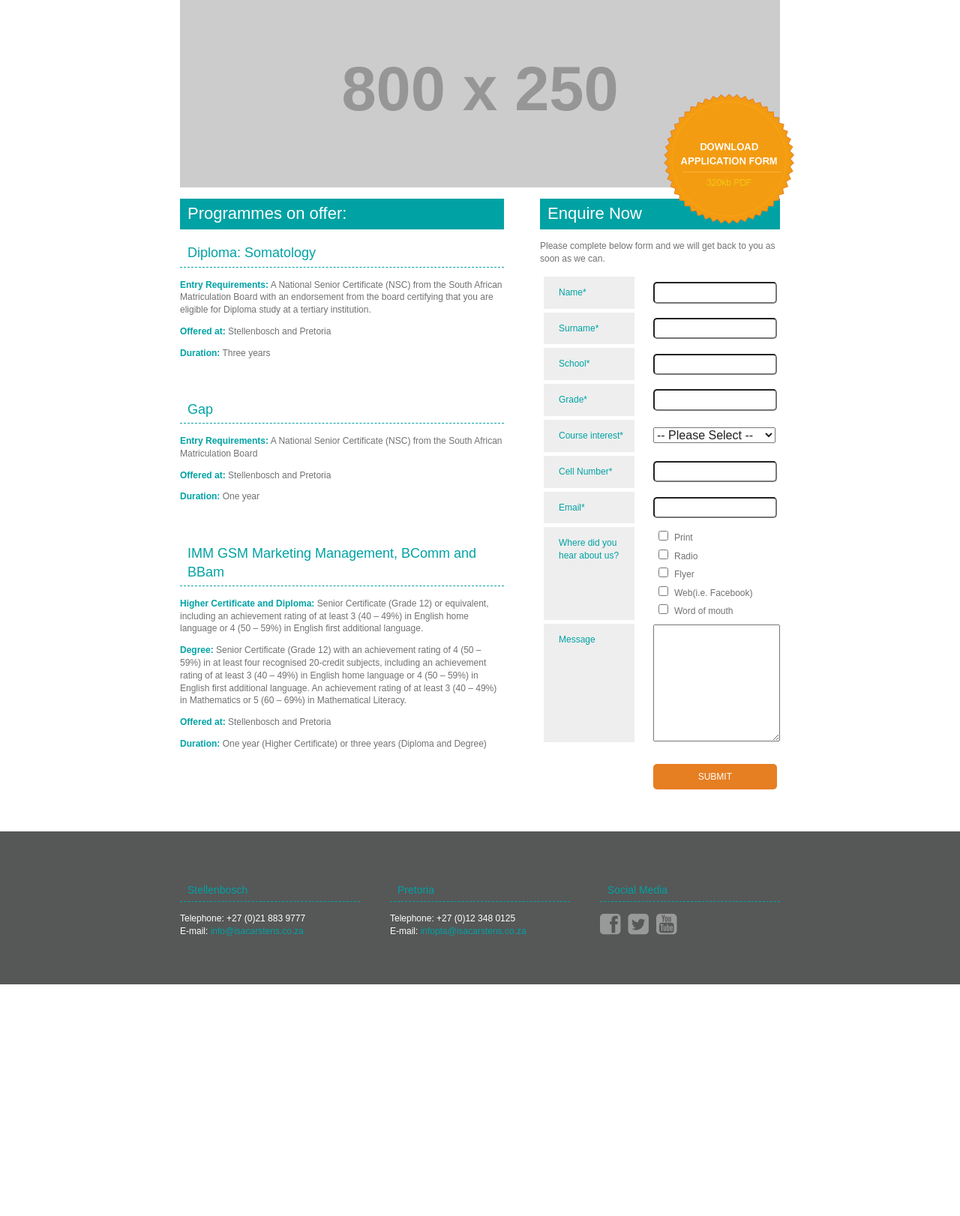
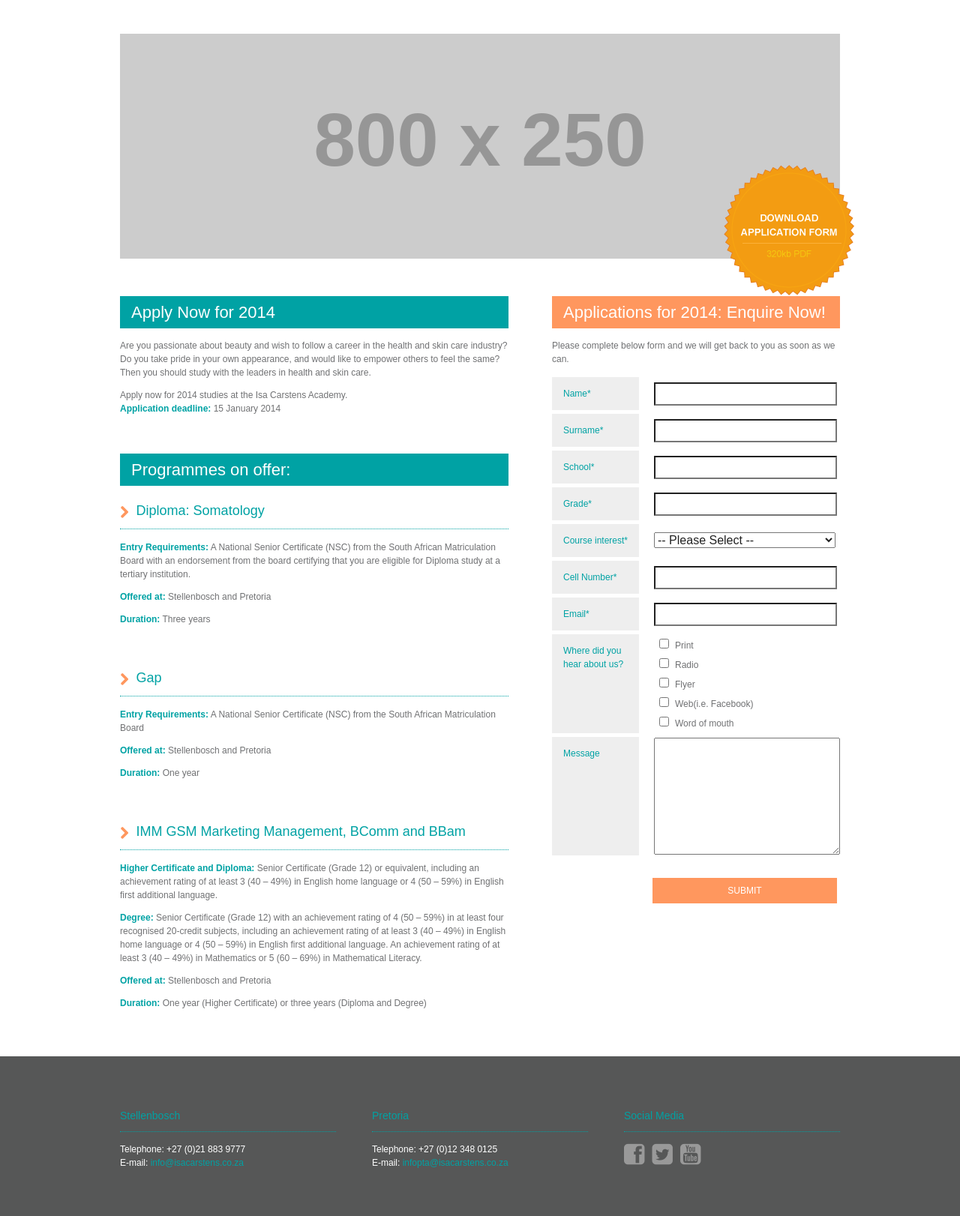
Before and after one commit to Fishgate/isa_micro, a PHP site: page / in a window 1280 px wide. Shown: the whole page at 75% size. Before the commit the page ends 1313 px from the top, so only its background shows below. Run offline with PHP 8.4, Linux system fonts and the light colour scheme; grey boxes labelled with a size stand in for pictures from a placeholder-image service; some libraries are stand-ins or nearby versions.

Commit message:
Jans changes

```diff
--- a/htdocs/css/main.css
+++ b/htdocs/css/main.css
@@ -20,7 +20,15 @@ textarea {
 
 html {
     font-size: 1em;
-    line-height: 1.4;
+    line-height: 1.5;
+}
+
+.gold {
+    background: #FF975E;
+}
+.course-icon {
+    color: #FF975E;
+    padding-top: 7px;
 }
 
 /*
@@ -125,7 +133,7 @@ strong{
     color: #00a2a4;
 }
 .wrapper{
-    width: 800px;
+    width: 960px;
     margin: 0 auto;
 }
 h1, h2, h3, h4, h5, h6{
@@ -136,19 +144,19 @@ h1{
     background: #00a2a4;
     font-size: 22px;
     color: #fff;
-    padding: 5px 10px;
+    padding: 5px 15px;
 }
 h2{
     color: #00a2a4;
     font-size: 18px;
-    padding: 5px 10px;
-    border-bottom: 1px dashed #00a2a4;
+    padding: 5px 0px 10px;
+    border-bottom: 1px dotted #00a2a4;
 }
 h3{
     color: #00a2a4;
     font-size: 14px;
-    padding: 5px 10px;
-    border-bottom: 1px dashed #00a2a4;
+    padding: 5px 0px 10px;
+    border-bottom: 1px dotted #00a2a4;
 }
 
 /*********************
@@ -182,6 +190,8 @@ h3{
 *********************/
 header{
     position: relative;
+    margin-top: 45px;
+    margin-bottom: 35px;
 }
 .download_desktop{
     position: absolute;
@@ -197,7 +207,8 @@ header{
 
 .fg-form-titles, .fg-form-inputs{
     border: 5px solid #fff;
-    padding-left: 20px;
+    border-left: 0px;
+    padding-left: 15px;
 }
 
 .fg-form-titles{
@@ -220,10 +231,10 @@ input{
     -webkit-border-radius: 5px;
     -moz-border-radius: 5px;
     -o-border-radius: 5px;
-    border-radius: 5px;
+    border-radius: 0px;
 }
 input[type=submit]{
-    background: #e67e22;
+    background: #FF975E;
     color: #fff;
     border: none;
     text-transform: uppercase;
@@ -286,7 +297,7 @@ footer{
 .readmore{
     text-decoration: none;
     color: #fff;
-    background: #e67e22;
+    background: #FF975E;
     padding: 10px;
     font-weight: 100;
     line-height: 30px;
@@ -402,7 +413,7 @@ footer{
    Modify as content requires.
    ========================================================================== */
 
-@media only screen and (max-width: 800px) {
+@media only screen and (max-width: 960px) {
     /*---- WRAPPER --*/
     .wrapper{
         width: 90%;
--- a/htdocs/index.php
+++ b/htdocs/index.php
@@ -6,7 +6,7 @@
     <head>
         <meta charset="utf-8">
         <meta http-equiv="X-UA-Compatible" content="IE=edge">
-        <title>Isa Carstens Applications for 2014</title>
+        <title>Isa Carstens Academy: Apply Now for 2014</title>
         <meta name="description" content="">
         <meta name="viewport" content="width=device-width, initial-scale=1">
 
@@ -43,7 +43,7 @@
                 <article class="micro-form"><!-- floats left -->
                     <!--=========================== FG FORM =========-->
                     <div id="main-form">
-                        <h1>Enquire Now</h1>
+                        <h1 class="gold">Applications for 2014: Enquire Now!</h1>
                         <p style="margin: 10px 0;">Please complete below form and we will get back to you as soon as we can.</p>
                         <form id="fg_form">
                             <table width="100%">
@@ -124,6 +124,7 @@
                                 </tr>
                             </table>
                         </form>
+                        <br/>
                     </div>
                     <!--=========================== END FG FORM =========-->
                 </article>
@@ -133,8 +134,12 @@
                 --------------------->
                 <article class="micro-infos"><!-- floats right -->
                     <!-- //////////////////////////////// COURSE -->
+                    <h1>Apply Now for 2014</h1>
+                    <p>Are you passionate about beauty and wish to follow a career in the health and skin care industry? Do you take pride in your own appearance, and would like to empower others to feel the same? Then you should study with the leaders in health and skin care.</p>
+                    <p>Apply now for 2014 studies at the Isa Carstens Academy.<br/><strong>Application deadline:</strong> 15 January 2014</p>
+                    <br />
                     <h1>Programmes on offer:</h1>
-                    <h2>Diploma: Somatology</h2>
+                    <h2><i class="left social course-icon fa fa-chevron-right"></i>Diploma: Somatology</h2>
                     <p>
                         <strong>Entry Requirements:</strong> A National Senior Certificate (NSC) from the South African Matriculation Board with an endorsement from the board certifying that you are eligible for Diploma study at a tertiary institution.
                     </p>
@@ -146,7 +151,7 @@
                     </p>
                     <!-- //////////////////////////////// COURSE -->
                     <br />
-                    <h2>Gap</h2>
+                    <h2><i class="left social course-icon fa fa-chevron-right"></i>Gap</h2>
                     <p>
                         <strong>Entry Requirements:</strong> A National Senior Certificate (NSC) from the South African Matriculation Board
                     </p>
@@ -158,7 +163,7 @@
                     </p>
                     <!-- //////////////////////////////// COURSE -->
                     <br />
-                    <h2>IMM GSM Marketing Management, BComm and BBam</h2>
+                    <h2><i class="left social course-icon fa fa-chevron-right"></i>IMM GSM Marketing Management, BComm and BBam</h2>
                     <p>
                         <strong>Higher Certificate and Diploma:</strong> Senior Certificate (Grade 12) or equivalent, including an achievement rating of at least 3 (40 – 49%) in English home language or 4 (50 – 59%) in English first additional language.
                     </p>
```
Also changed, not shown: htdocs/thank-you.php (+5 -4 lines).
